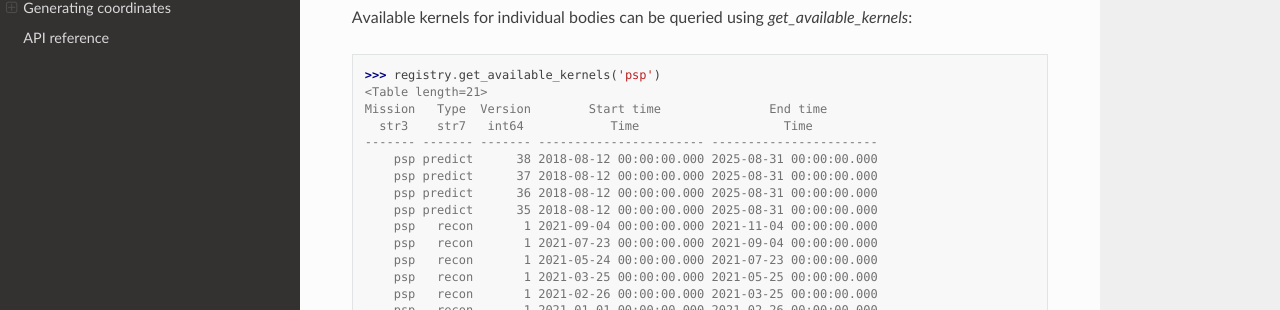
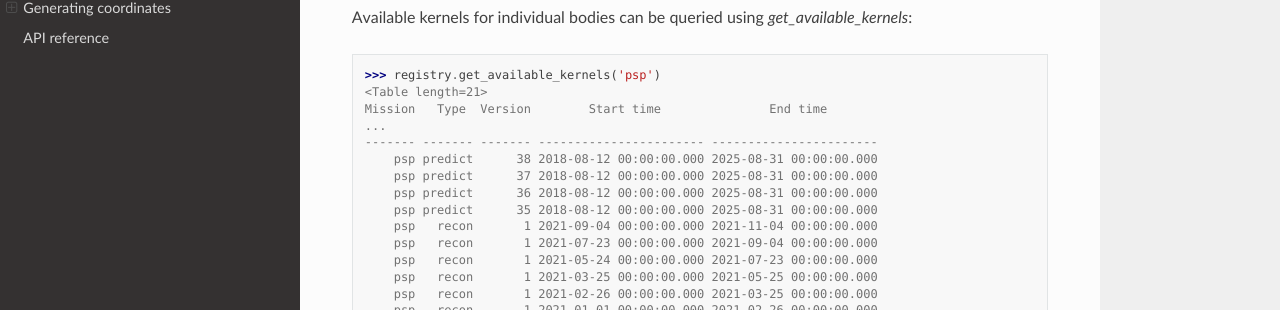
Before and after one commit to astrospice/astrospice, a Sphinx documentation site: the page built from docs/index.rst, in a window 1280 px wide and 900 px high, scrolled down 364 px. Shown: the part 141-451 px from the top of the window. Built offline with Sphinx 7.4.7 and the Read the Docs theme 2.0.0, drawn with Linux system fonts in a browser that asks for light colours; the version number could not be read and is left out.

Commit message:
Fix doctest?

```diff
--- a/docs/index.rst
+++ b/docs/index.rst
@@ -21,7 +21,7 @@ Available kernels for individual bodies can be queried using `get_available_kern
   >>> registry.get_available_kernels('psp')
   <Table length=21>
   Mission   Type  Version        Start time               End time
-    str3    str7   int64            Time                    Time
+  ...
   ------- ------- ------- ----------------------- -----------------------
       psp predict      38 2018-08-12 00:00:00.000 2025-08-31 00:00:00.000
       psp predict      37 2018-08-12 00:00:00.000 2025-08-31 00:00:00.000
```
